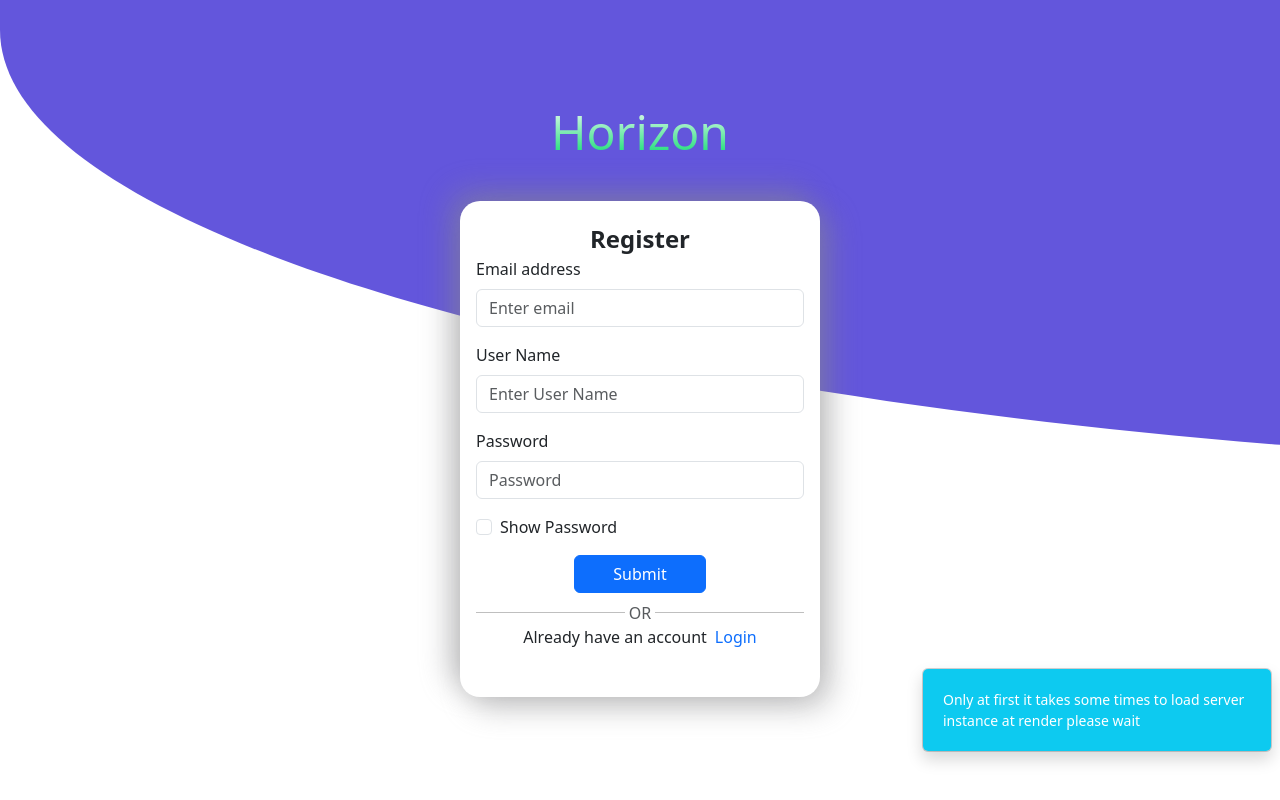
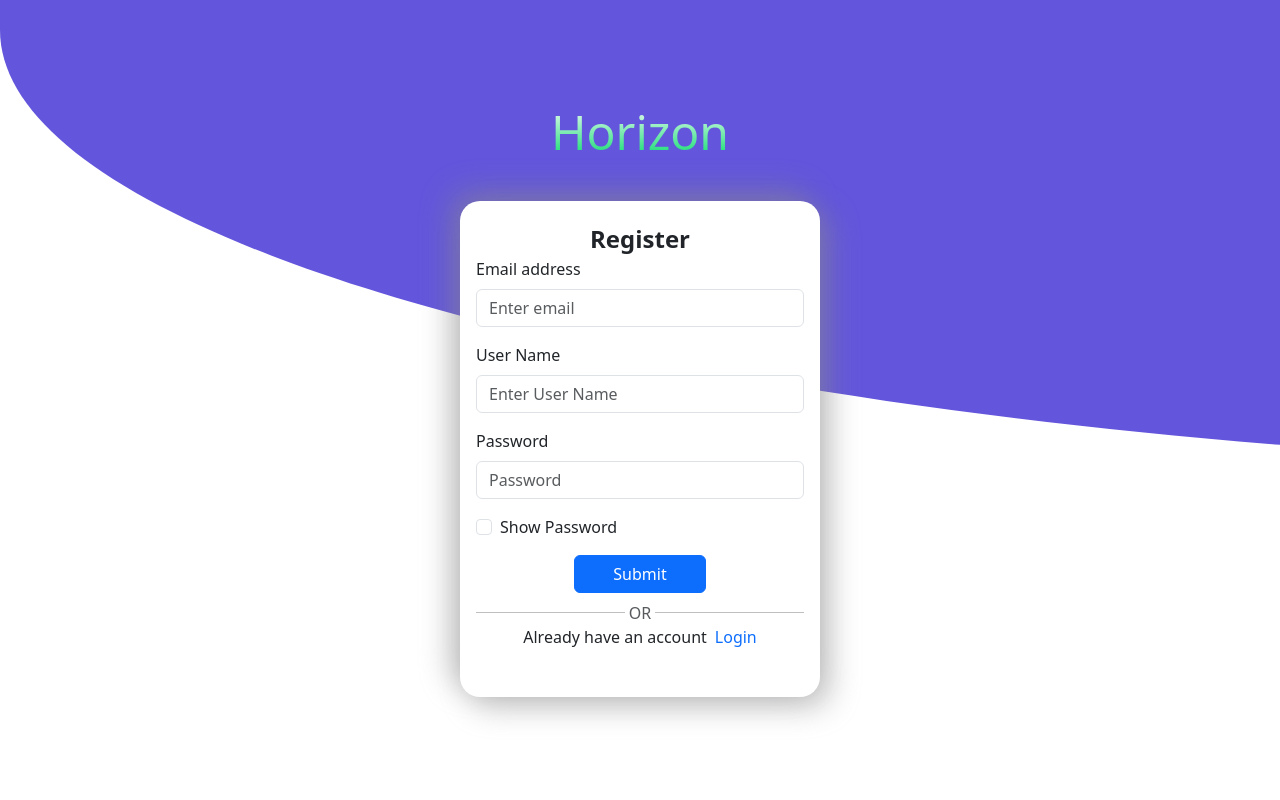
Before and after one commit to Praveen8161/horizon_blog, a React (Vite) app: page /login in a window 1280 px wide. Both pictures are taken after a click on the element "Register". Built offline with nearby package versions, Linux system fonts and the light colour scheme.

Commit message:
feat: changed server slow notify placement

```diff
--- a/src/Pages/Login.tsx
+++ b/src/Pages/Login.tsx
@@ -53,6 +53,16 @@ const Login = () => {
 
       setBtnLoading(() => true);
 
+      // Server Slow Notify
+      setTimeout(() => {
+        setToast(() => ({
+          show: true,
+          background: "info",
+          message:
+            "Only at first it takes some times to load server instance at render please wait",
+        }));
+      }, 6000);
+
       // Login in
       const loginAPI = `${API}/login`;
       fetch(loginAPI, {
@@ -105,16 +115,6 @@ const Login = () => {
       const currUser: user | null = JSON.parse(userItem);
       if (currUser?.email) navigate("/", { replace: true });
     }
-  }, []);
-
-  // Server Notify
-  useEffect(() => {
-    setToast(() => ({
-      show: true,
-      background: "info",
-      message:
-        "Only at first it takes some times to load server instance at render please wait",
-    }));
   }, []);
 
   return (
--- a/src/Pages/Register.tsx
+++ b/src/Pages/Register.tsx
@@ -53,6 +53,16 @@ const Register = () => {
       const userName = userNameRef.current.value;
       const password = passwordRef.current.value;
       setBtnLoading(() => true);
+
+      // Server Slow Notify
+      setTimeout(() => {
+        setToast(() => ({
+          show: true,
+          background: "info",
+          message:
+            "Only at first it takes some times to load server instance at render please wait",
+        }));
+      }, 6000);
       // registering in Database
       const registerAPI = `${API}/register`;
       fetch(registerAPI, {
@@ -106,16 +116,6 @@ const Register = () => {
       const currUser: user | null = JSON.parse(userItem);
       if (currUser?.email) navigate("/", { replace: true });
     }
-  }, []);
-
-  // Server Notify
-  useEffect(() => {
-    setToast(() => ({
-      show: true,
-      background: "info",
-      message:
-        "Only at first it takes some times to load server instance at render please wait",
-    }));
   }, []);
 
   return (
```
